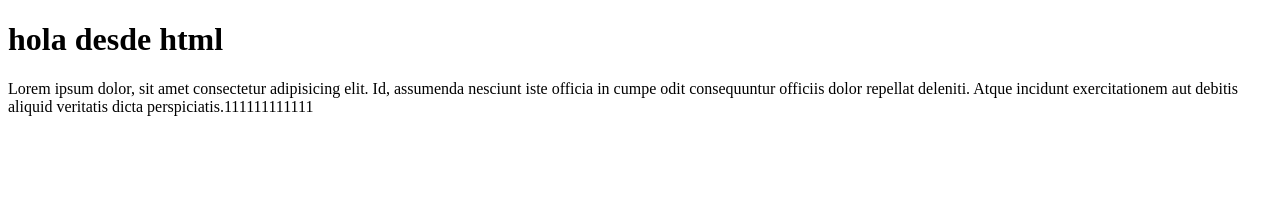
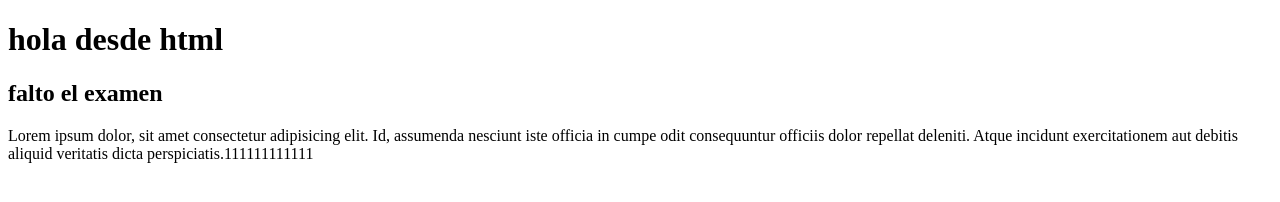
Before and after one commit to normansirpa/proyectogit1, a plain HTML site: page index.html in a window 1280 px wide. Drawn offline with Linux system fonts and the light colour scheme.

Commit message:
agregamos un h3

```diff
--- a/index.html
+++ b/index.html
@@ -7,6 +7,7 @@
     </head>
         <body>
             <h1>hola desde html</h1>
+            <h2>falto el examen</h2>
             <p>Lorem ipsum dolor, sit amet consectetur adipisicing elit.
                  Id, assumenda nesciunt iste officia in cumpe odit consequuntur officiis
                   dolor repellat deleniti. Atque incidunt exercitationem aut debitis aliquid
```
